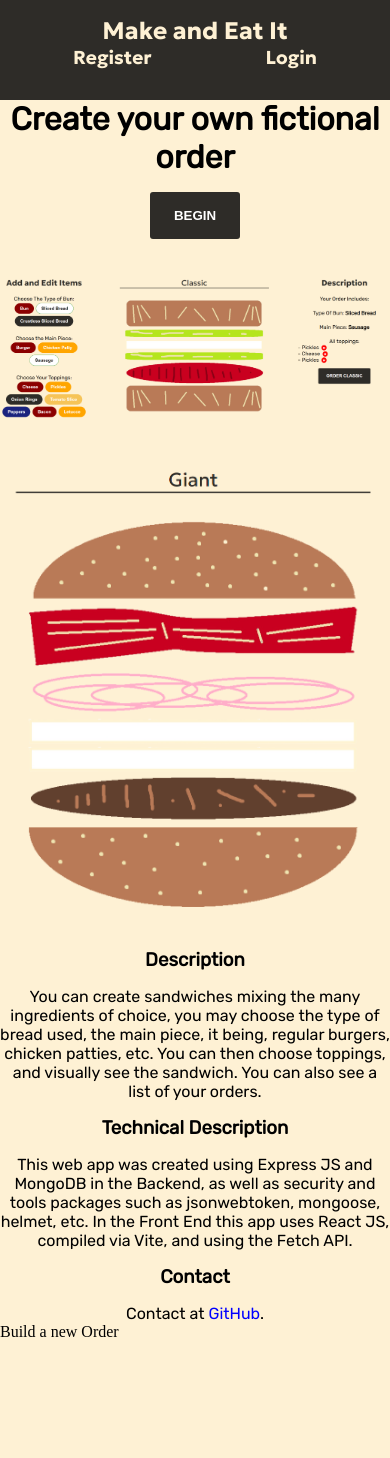
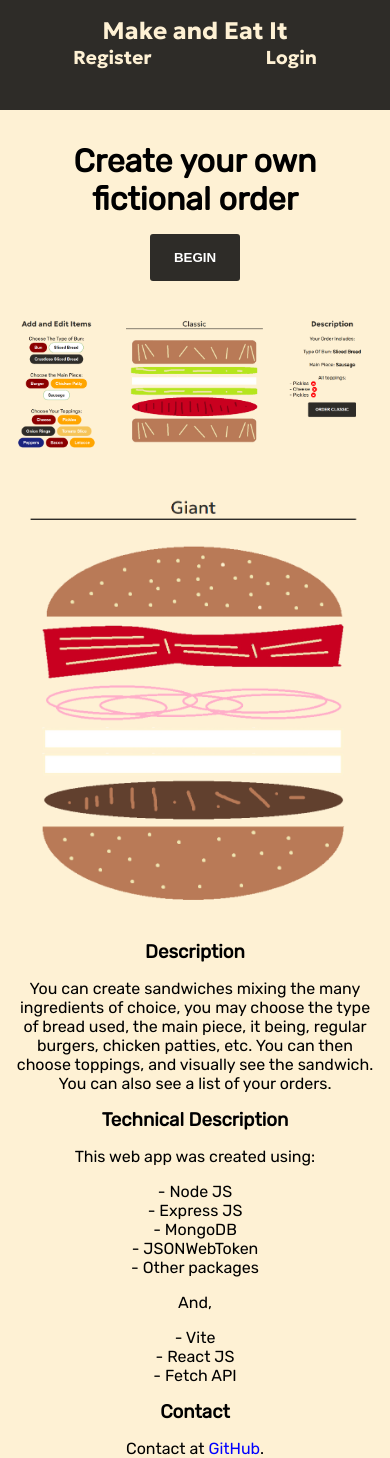
Before and after one commit to gscruz627/MakeAndEatIt, a React (Vite) app in the folder client/: page / in a window 390 px wide. Before the commit the page ends 1341 px from the top, so only its background shows below. Built offline with nearby package versions, Linux system fonts and the light colour scheme; no server answers.

Commit message:
Small RWD issues
Deleted extra words, increased navbar size on mobile devices, added padding to main container

```diff
--- a/client/src/App.css
+++ b/client/src/App.css
@@ -238,7 +238,7 @@ nav div {
 @media screen and (max-width: 768px) {
   nav {
     display: block;
-    height: 100px;
+    height: 110px;
     padding: 1rem;
   }
   nav div {
@@ -260,5 +260,6 @@ nav div {
   }
   .home-container{
     margin: auto auto;
+    padding: 0 1rem;
   }
 }
--- a/client/views/HomeView.jsx
+++ b/client/views/HomeView.jsx
@@ -9,7 +9,7 @@ const HomeView = () => {
     <>
       <Navbar />
       <div className="home-container">
-        <h1>Create your own fictional order</h1>
+        <h1 style={{marginTop:"2rem"}}>Create your own fictional order</h1>
         <Link to="/makeorder"><button>BEGIN</button></Link>
         <img src="/cap1.png" />
         <img src="/cap2.png" />
@@ -22,15 +22,24 @@ const HomeView = () => {
         </p>
         <h3>Technical Description</h3>
         <p>
-          This web app was created using Express JS and MongoDB in the Backend,
-          as well as security and tools packages such as jsonwebtoken, mongoose,
-          helmet, etc. In the Front End this app uses React JS, compiled via
-          Vite, and using the Fetch API.
+          This web app was created using:<br/>
+          <ul style={{marginTop: "1rem"}}>
+            <li>- Node JS</li>
+            <li>- Express JS</li>
+            <li>- MongoDB</li>
+            <li>- JSONWebToken</li>
+            <li>- Other packages</li>
+          </ul>
+          <p style={{marginTop: "1rem"}}>And, </p>
+          <ul style={{marginTop: "1rem"}}>
+            <li>- Vite</li>
+            <li>- React JS</li>
+            <li>- Fetch API</li>
+          </ul>
         </p>
         <h3>Contact</h3>
         <p>Contact at <a href="https://github.com/gscruz627">GitHub</a>.</p>
       </div>
-      <Link to="/makeorder">Build a new Order</Link>
     </>
   );
 };
```
